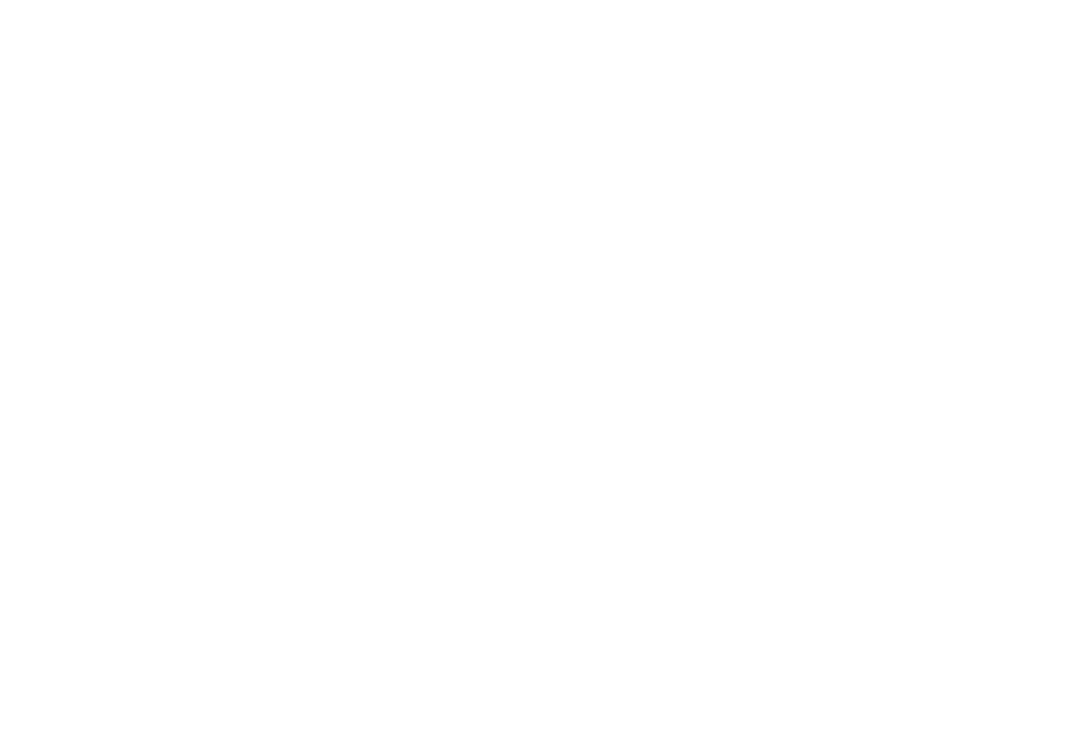
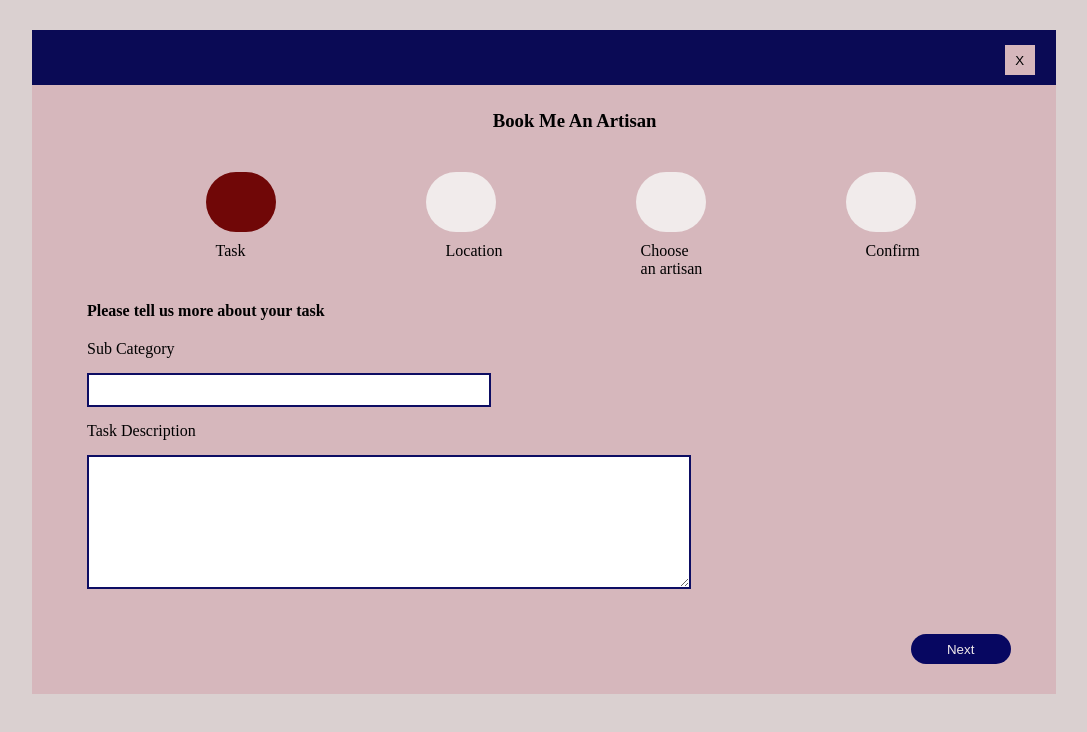
Before and after one commit to Women-Techsters-Fellowship-2021/Group8-FinalProject-HandyFix, a React (Create React App) app: page /Task in a window 1280 px wide. Shown: the top 732 px of the page, without its empty margins (96-1183 px from the left). Built offline with nearby package versions, Linux system fonts and the light colour scheme.

Commit message:
commit this

```diff
--- a/src/App.jsx
+++ b/src/App.jsx
@@ -3,6 +3,7 @@ import Login from "./Pages/Login";
 import LandingPage from "./Pages/Landing";
 import SignUp from "./Pages/SignUp";
 import Choose from "./Pages/Choose";
+import Task from "./Pages/Task";
 import { BrowserRouter as Router, Route, Switch } from "react-router-dom";
 
 // Switch, Router
@@ -14,6 +15,7 @@ function App() {
           <Route exact path="/SignUp" component={SignUp} />
           <Route exact path="/Login" component={Login} />
           <Route exact path="/Choose" component={Choose} />
+          <Route exact path="/Task" component={Task} />
         </Switch>
 
     </Router>
--- a/src/Pages/Choose.jsx
+++ b/src/Pages/Choose.jsx
@@ -8,7 +8,7 @@ function Choose(){
         <div className="Choose">
         <div className="First">
 
-        <div className="Home"><button>Home</button></div>
+        <div className="Home"><button>X</button></div>
     <div className="Choosediv" >
       <h3>Book Me An Artisan</h3>
       <div className="Second1"
@@ -60,8 +60,8 @@ function Choose(){
             </div>
             </div>
             <div className="Last">
-    <Link to="#" >  <div> <button type="submit" className="button1">Previous</button></div> </Link>
-  <Link to="#"><div className="Last2" > <button type="submit">Next</button></div></Link>
+    <div> <Link to="#" > <button type="submit" className="button1">Previous</button> </Link> </div>
+  <div className="Last2" ><Link to="#"> <button type="submit">Next</button></Link></div>
  </div>
   </div>
   </div>
--- a/src/Pages/Task.jsx
+++ b/src/Pages/Task.jsx
@@ -0,0 +1,45 @@
+import React from "react";
+import "../styles/Task.css";
+
+function Task(){
+    return (
+        <div className="Allover">
+        <div className="Taskify">
+              <div className="Homely"><button>X</button></div>
+              <div className="BookMe"><h3>Book Me An Artisan</h3></div>
+              <div className="Secondary"
+      >
+<div className="Choose1">
+    <p>Task</p>
+</div>
+
+<div className="Choose2">
+    <p>Location</p>
+</div>
+
+<div className="Choose3">
+    <p>Choose an artisan</p>
+</div>
+
+<div className="Choose4">
+    <p>Confirm</p>
+</div>
+      </div>
+
+      <div className="Heading"><h4>Please tell us more about your task</h4></div>
+      <div className="Formheading">
+          <form>
+              <label>Sub Category</label>
+              <input className="Sub-Category"  type="text" id="Sub" name="Sub"/>
+
+              <label>Task Description </label>
+              <textarea className="Sub-Category"  type="text" id="Sub" name="Sub" />
+              <button>Next</button>
+          </form>
+
+      </div>
+        </div>
+        </div>
+        )
+    };
+    export default Task
--- a/src/styles/Choose.css
+++ b/src/styles/Choose.css
@@ -8,7 +8,7 @@ margin: 0%;
 
 .Second1{
     background-color: rgb(214, 183, 188);
-    height: 20px;
+    height: 60px;
     display: flex;
     flex-direction: row;
     width: auto;
@@ -19,18 +19,23 @@ margin: 0%;
  .Task1 p{
      margin-top: 70px;
      margin-left: 25px;
+     margin-bottom: 15px;
  }
  .Task2 p{
     margin-top: 70px;
     margin-left: 25px;
+    margin-bottom: 15px;
+
 }
 .Task3 p{
     margin-top: 70px;
     margin-left: 25px;
+    margin-bottom: 15px;
 }
 .Task4 p{
     margin-top: 70px;
     margin-left: 25px;
+    margin-bottom: 15px;
 }
 
 .Task1{
@@ -54,7 +59,7 @@ margin: 0%;
 
 .Task3{
     height: 60px;
-    background-color: #f1ebeb;
+    background-color: rgb(112, 7, 7);
     border-radius: 35px;
     width: 70px;
     margin-left:70px ;
@@ -72,7 +77,7 @@ margin: 0%;
 
 .Home{
 background-color: rgb(10, 10, 85);
-padding-bottom:20px ;
+padding-bottom:10px ;
 width: 100%;
 margin-left: auto;
 margin-right: auto;
@@ -80,9 +85,10 @@ margin-right: auto;
 
 .Home button{
 background-color:  rgb(214, 183, 188);
-border-radius: 7px;
-width: 45px;
+width: 30px;
 height: 30px;
+margin-top: 15px;
+margin-left: 95%;
 }
 
 .First{
@@ -92,7 +98,7 @@ margin-left: auto;
 margin-right: auto;
 margin-bottom: 20px;;
 margin-top: 40px;
-height: 800px;
+height: 900px;
 }
 
 .Choosediv h3{
@@ -173,5 +179,5 @@ margin-top: 20px;
     margin-left: 65%;
 }
 .Last2 {
-margin-left: 65%;
+margin-left: 60%;
 }
--- /dev/null
+++ b/src/styles/Task.css
@@ -0,0 +1,140 @@
+*{
+    padding:0px;
+    margin: 0px;
+
+}
+.Allover{
+    background-color: #dad0d0;
+    height: 800px;
+    padding-top: 30px;
+}
+
+.Taskify{
+   background-color: rgb(214, 183, 188);
+   max-width:80%;
+   margin: auto;
+
+}
+
+.Homely{
+    background-color: rgb(10, 10, 85);
+    padding-bottom:10px ;
+    width: 100%;
+    margin-left: auto;
+    margin-right: auto;
+}
+.Homely button{
+    background-color:  rgb(214, 183, 188);
+    width: 30px;
+    height: 30px;
+    margin-top: 15px;
+    margin-left: 95%;
+}
+.BookMe h3{
+margin-left:45% ;
+text-decoration: rgb(10, 10, 85) ;
+}
+
+.Secondary{
+    height: 60px;
+    display: flex;
+    flex-direction: row;
+    /* width: auto; */
+    margin-bottom: 70px;
+    margin-left: 15%;
+    margin-top: 40px;
+}
+.Choose1 p{
+    margin-top: 70px;
+    margin-left: 10px;
+    margin-bottom: 25px;
+}
+.Choose2 p{
+   margin-top: 70px;
+   margin-left: 20px;
+   margin-bottom: 25px;
+
+}
+.Choose3 p{
+   margin-top: 70px;
+   margin-left: 5px;
+   margin-bottom: 25px;
+}
+.Choose4 p{
+   margin-top: 70px;
+   margin-left: 20px;
+   margin-bottom: 25px;
+}
+
+.Choose1{
+   height: 60px;
+   background-color: rgb(112, 7, 7);
+   border-radius: 35px;
+   width: 70px;
+   margin-right: 80px;
+   margin-bottom: 10px;
+   margin-left:20px ;
+}
+
+.Choose2{
+   height: 60px;
+   background-color: #f1ebeb;
+   border-radius: 35px;
+   width: 70px;
+   margin-right: 70px;
+   margin-left:70px ;
+}
+
+.Choose3{
+   height: 60px;
+   background-color: #f1ebeb;
+   border-radius: 35px;
+   width: 70px;
+   margin-left:70px ;
+   margin-right: 70px;
+}
+
+.Choose4{
+   height: 60px;
+   background-color: #f1ebeb;
+   border-radius: 35px;
+   width: 70px;
+   margin-left:70px ;
+   margin-right: 70px;
+}
+
+.Heading h4{
+margin-bottom: 20px;
+margin-left: 55px;
+}
+
+.Formheading form{
+    display: flex;
+    flex-direction: column;
+    margin-left: 55px;
+}
+.Formheading input{
+width: 400px;
+height: 30px;
+margin-top: 15px;
+margin-bottom: 15px;
+border: 2px solid rgb(13, 13, 99);
+}
+
+.Formheading textarea{
+    width: 600px;
+    height: 130px;
+    margin-top: 15px;
+    margin-bottom: 15px;
+    border: 2px solid rgb(13, 13, 99);
+}
+.Formheading button{
+    background-color: rgb(7, 7, 97);
+    width: 100px;
+    height:30px;
+    border-radius: 35px;
+    color: #f1ebeb;
+    margin-left: 85%;
+    margin-top: 30px;
+margin-bottom: 30px;
+}
```
Also changed, not shown: 6 other files (tests, documents, lock files or other folders).
